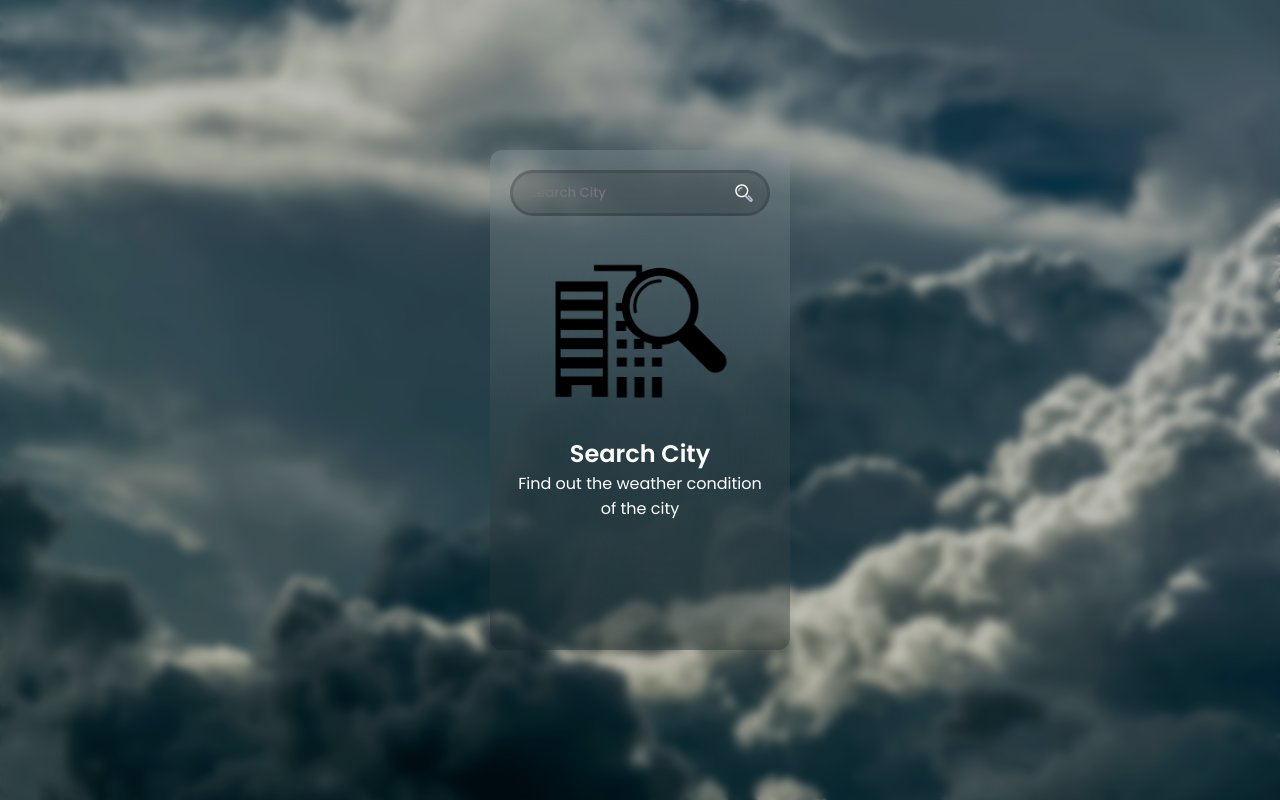
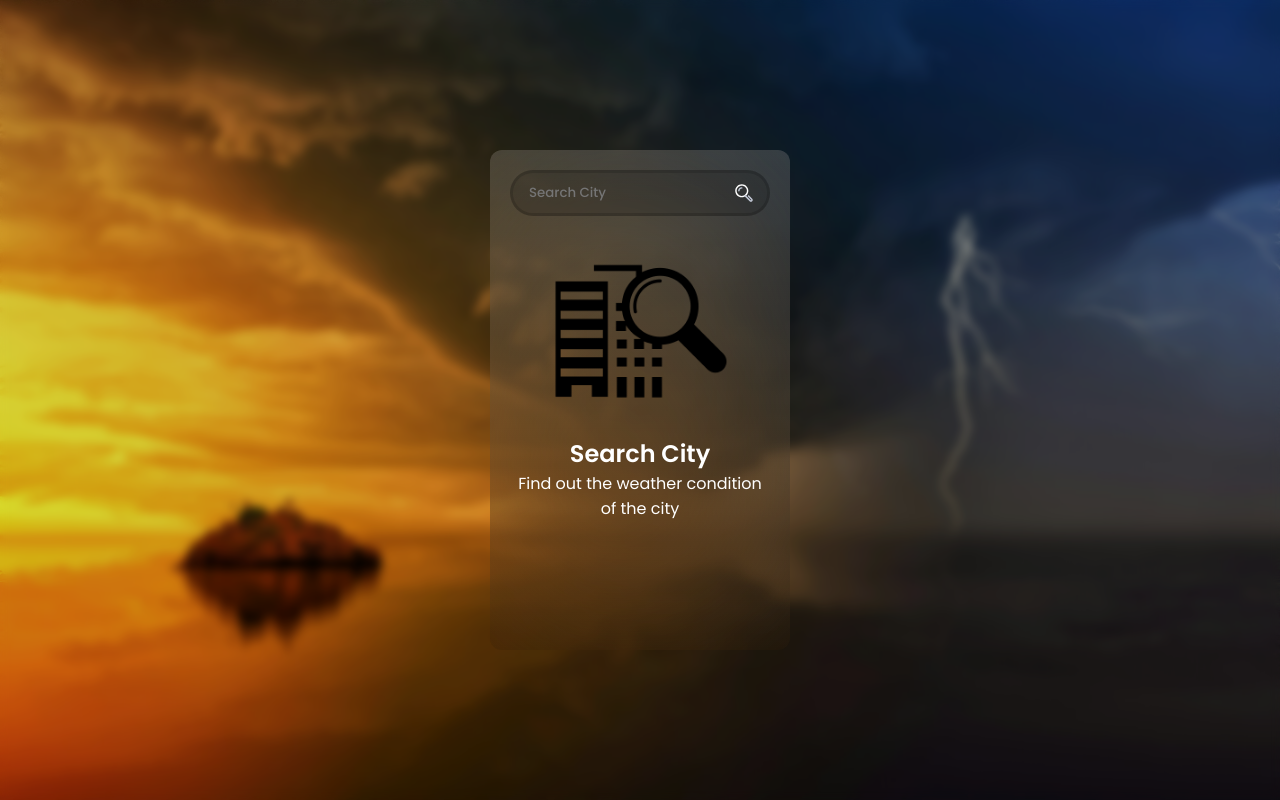
Before and after one commit to Kiruphakar/weather, a plain HTML site: page weather app/index.html in a window 1280 px wide. Drawn offline with nearby package versions, Linux system fonts and the light colour scheme.

Commit message:
style.css

```diff
--- a/weather app/style.css
+++ b/weather app/style.css
@@ -10,7 +10,7 @@
 }
 
 body {
-    background: url('assets/bg2.jpg');
+    background: url('assets/bg.jpeg');
     width: 100%;
     height: 100dvh;
     background-size: cover;
@@ -18,6 +18,7 @@ body {
     display: flex;
     align-items: center;
     justify-content: center;
+
 }
 
 body::before{
```
